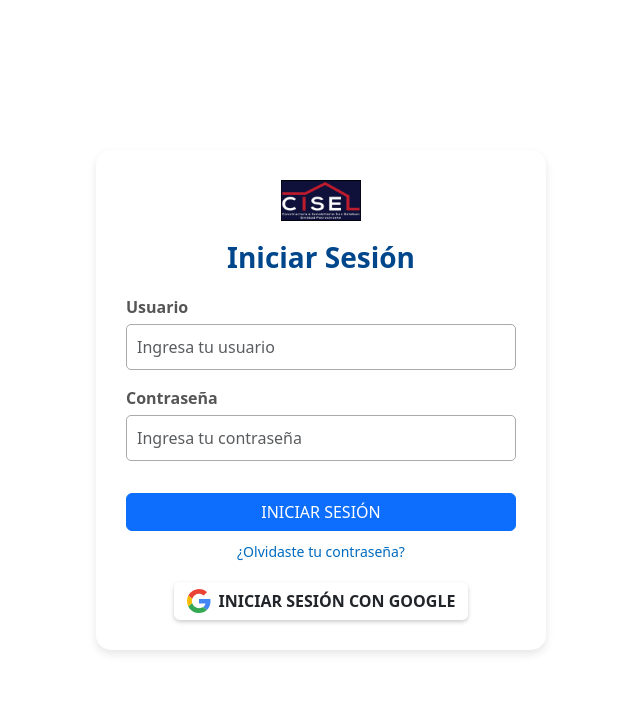
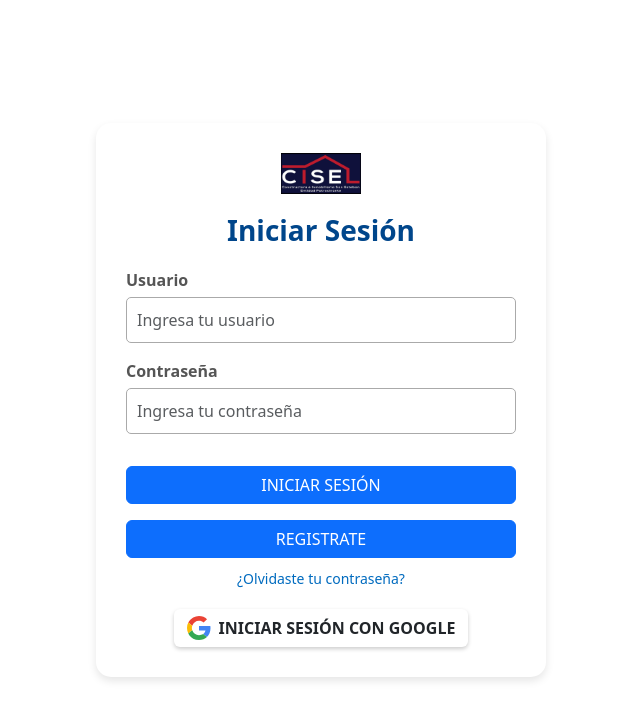
Before and after one commit to analiarojas2929/Bodega-PTY4614-004D, a Django app: page /login/ in a window 1280 px wide. Shown: the top 720 px of the page, without its empty margins (319-959 px from the left). Run offline with Django 4.2, Linux system fonts and the light colour scheme; data comes from the database, SQL or seed files in the repository; some libraries are stand-ins or nearby versions.

Commit message:
boton registro

```diff
--- a/inventario/Polls/templates/usuarios/login.html
+++ b/inventario/Polls/templates/usuarios/login.html
@@ -71,7 +71,9 @@
           <button type="submit" class="btn btn-primary btn-block mt-3">
             Iniciar Sesión
           </button>
-
+          <a href="{% url 'create_user' %}" class="btn btn-primary btn-block mt-3">
+            Registrate
+          </a>
           <div class="forgot-password">
             <a href="#">¿Olvidaste tu contraseña?</a>
           </div>
--- a/inventario/Polls/urls.py
+++ b/inventario/Polls/urls.py
@@ -6,7 +6,7 @@ from django.contrib.auth import views as auth_views
 
 # Definir las rutas
 urlpatterns = [
-    path('', views.home_view, name='home'),
+    path('', auth_views.LoginView.as_view(template_name='usuarios/login.html'), name='login'),
     path('inventory/', views.inventory, name='inventory'),
     path('lista_view/', views.lista_view, name='lista_view'),
     path('add_material/', views.add_material_view, name='add_material'),
```
